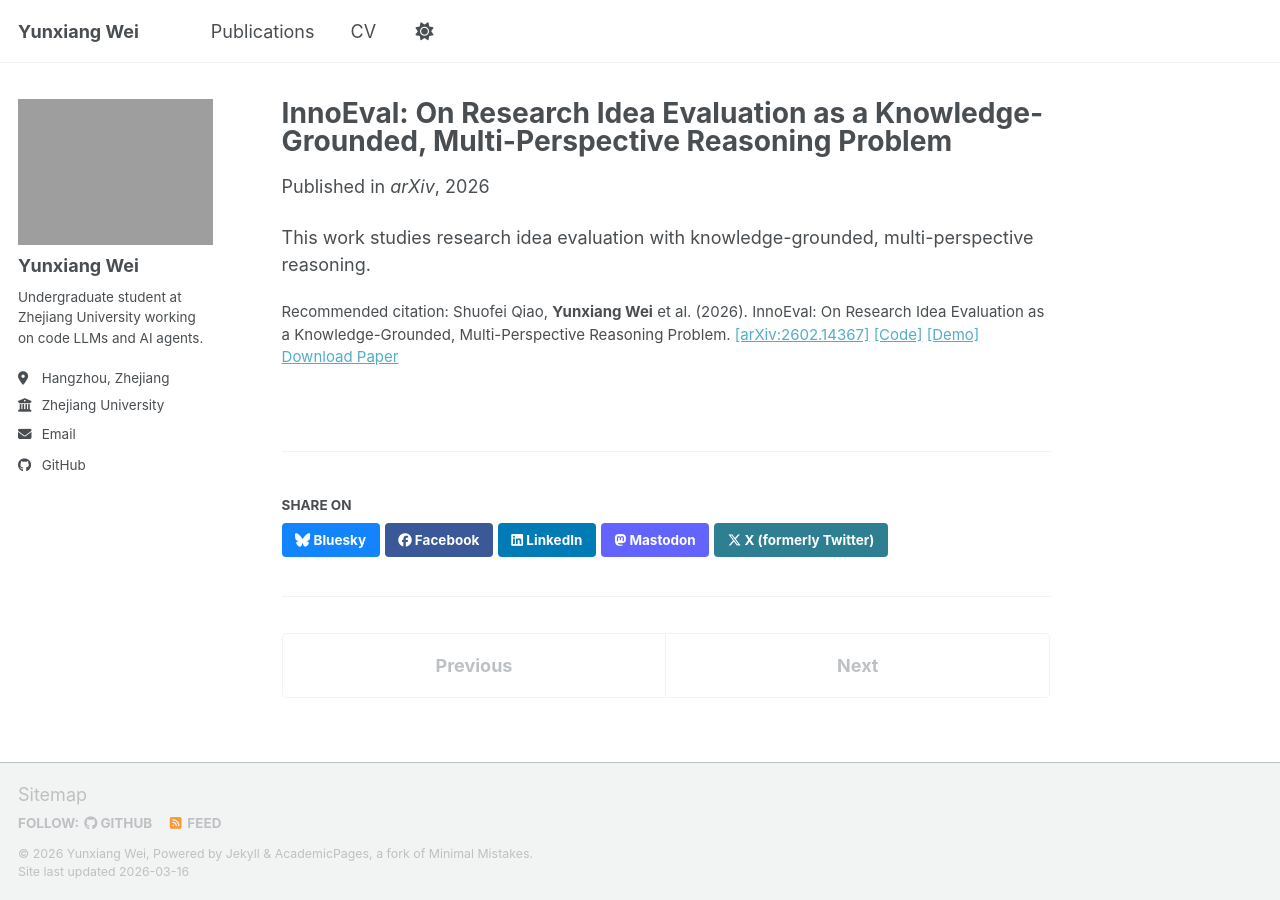
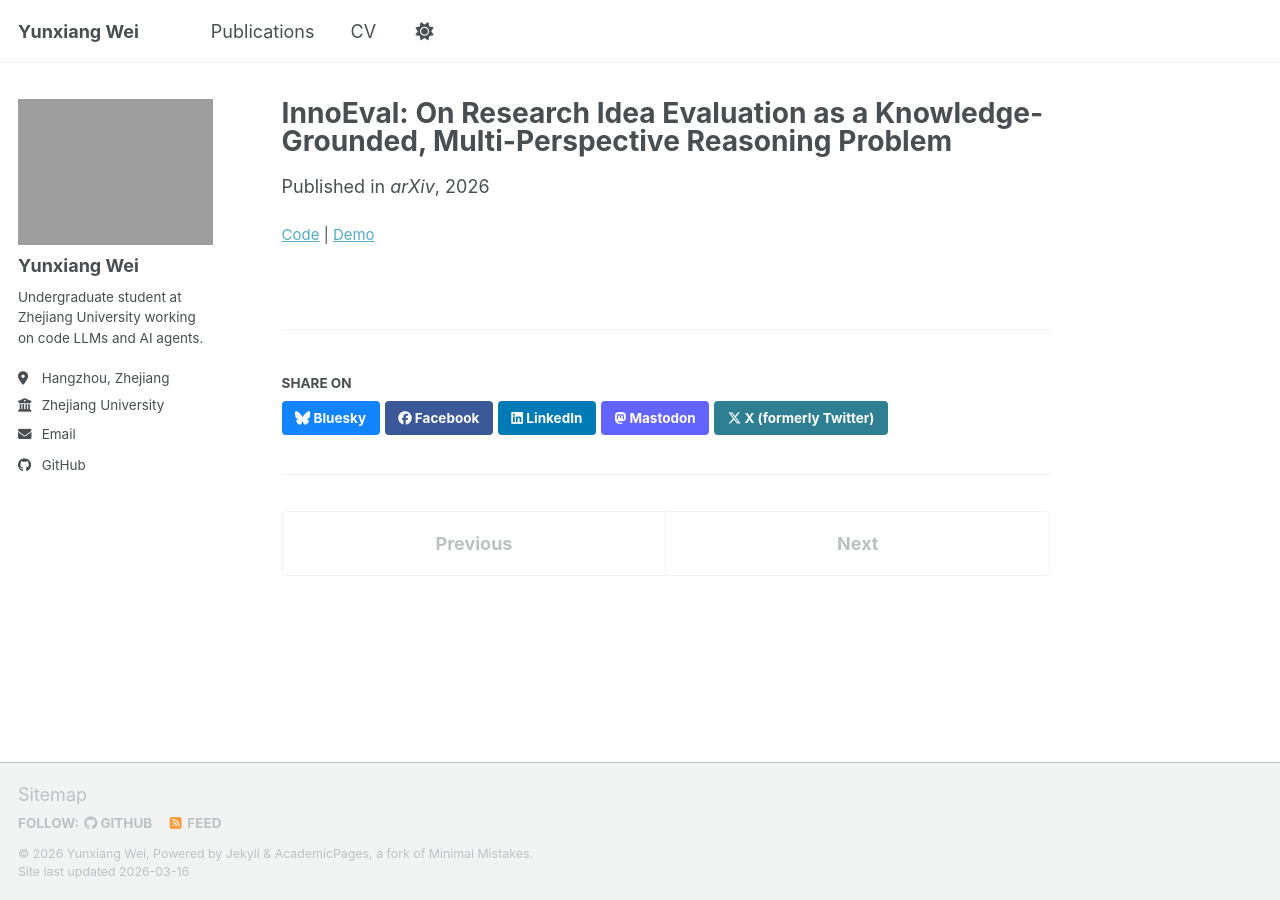
Before and after one commit to zf0827/zf0827.github.io, a Jekyll site: the page built from _publications/2026-02-01-innoeval.md, in a window 1280 px wide. Built offline with Jekyll 4.4.1, drawn with Linux system fonts in a browser that asks for light colours; a script bundle is joined from its source files by our own code; library files that are not in the unit come from our copies.

Commit message:
Simplify publication entries

```diff
--- a/_layouts/single.html
+++ b/_layouts/single.html
@@ -47,7 +47,15 @@ layout: default
       <section class="page__content" itemprop="text">
         {{ content }}
 
-        {% if page.citation and page.paperurl and page.slidesurl and page.bibtexurl %}
+        {% if page.collection == 'publications' %}
+          {% if page.codeurl and page.demourl %}
+            <p style="font-size: smaller"><a href="{{ page.codeurl }}">Code</a> | <a href="{{ page.demourl }}">Demo</a></p>
+          {% elsif page.codeurl %}
+            <p style="font-size: smaller"><a href="{{ page.codeurl }}">Code</a></p>
+          {% elsif page.demourl %}
+            <p style="font-size: smaller"><a href="{{ page.demourl }}">Demo</a></p>
+          {% endif %}
+        {% elsif page.citation and page.paperurl and page.slidesurl and page.bibtexurl %}
           <p style="font-size: smaller">Recommended citation: {{ page.citation }}<br /><a href="{{ page.paperurl }}">Download Paper</a> | <a href="{{ page.slidesurl }}">Download Slides</a> | <a href="{{ page.bibtexurl }}">Download Bibtex</a></p>
         {% elsif page.citation and page.paperurl and page.slidesurl %}
           <p style="font-size: smaller">Recommended citation: {{ page.citation }}<br /><a href="{{ page.paperurl }}">Download Paper</a> | <a href="{{ page.slidesurl }}">Download Slides</a></p>
--- a/_publications/2026-02-01-innoeval.md
+++ b/_publications/2026-02-01-innoeval.md
@@ -3,11 +3,8 @@ title: "InnoEval: On Research Idea Evaluation as a Knowledge-Grounded, Multi-Per
 collection: publications
 category: manuscripts
 permalink: /publication/innoeval
-excerpt: "Research idea evaluation as a knowledge-grounded, multi-perspective reasoning problem."
 date: 2026-02-01
 venue: "arXiv"
-paperurl: "https://arxiv.org/abs/2602.14367"
-citation: "Shuofei Qiao, <b>Yunxiang Wei</b> et al. (2026). InnoEval: On Research Idea Evaluation as a Knowledge-Grounded, Multi-Perspective Reasoning Problem. <a href='https://arxiv.org/abs/2602.14367'>[arXiv:2602.14367]</a> <a href='https://github.com/zjunlp/innoeval'>[Code]</a> <a href='http://innoeval.zjukg.cn/'>[Demo]</a>"
+codeurl: "https://github.com/zjunlp/innoeval"
+demourl: "http://innoeval.zjukg.cn/"
 ---
-
-This work studies research idea evaluation with knowledge-grounded, multi-perspective reasoning.
```
Also changed, not shown: README.md (+24 -0 lines), _includes/archive-single.html (+11 -2 lines), _pages/about.md (+1 -1 lines), _publications/2025-07-01-ai-coders-snitches.md (+1 -5 lines), _publications/2026-01-01-predicting-program-correctness.md (+0 -4 lines).
